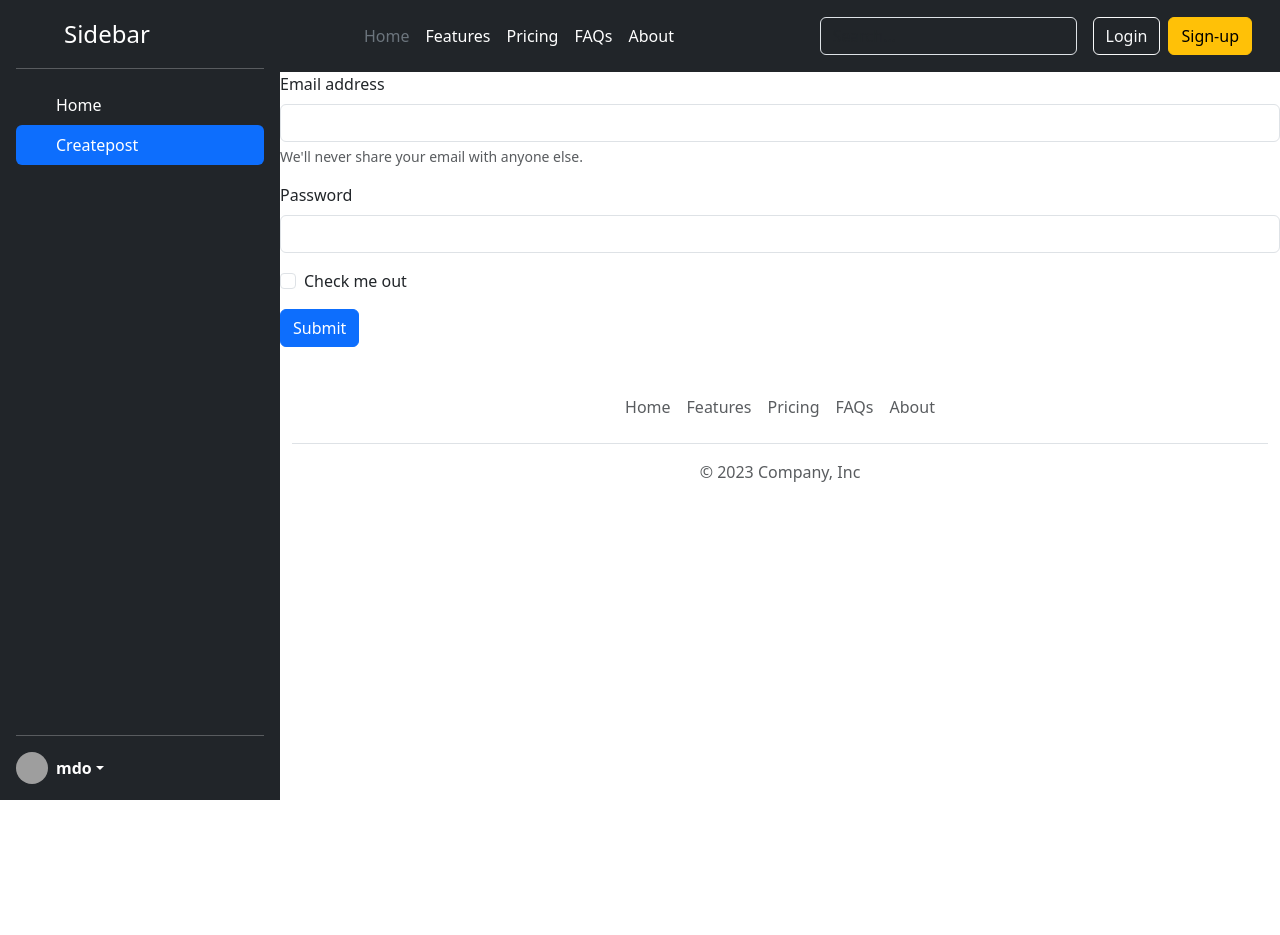
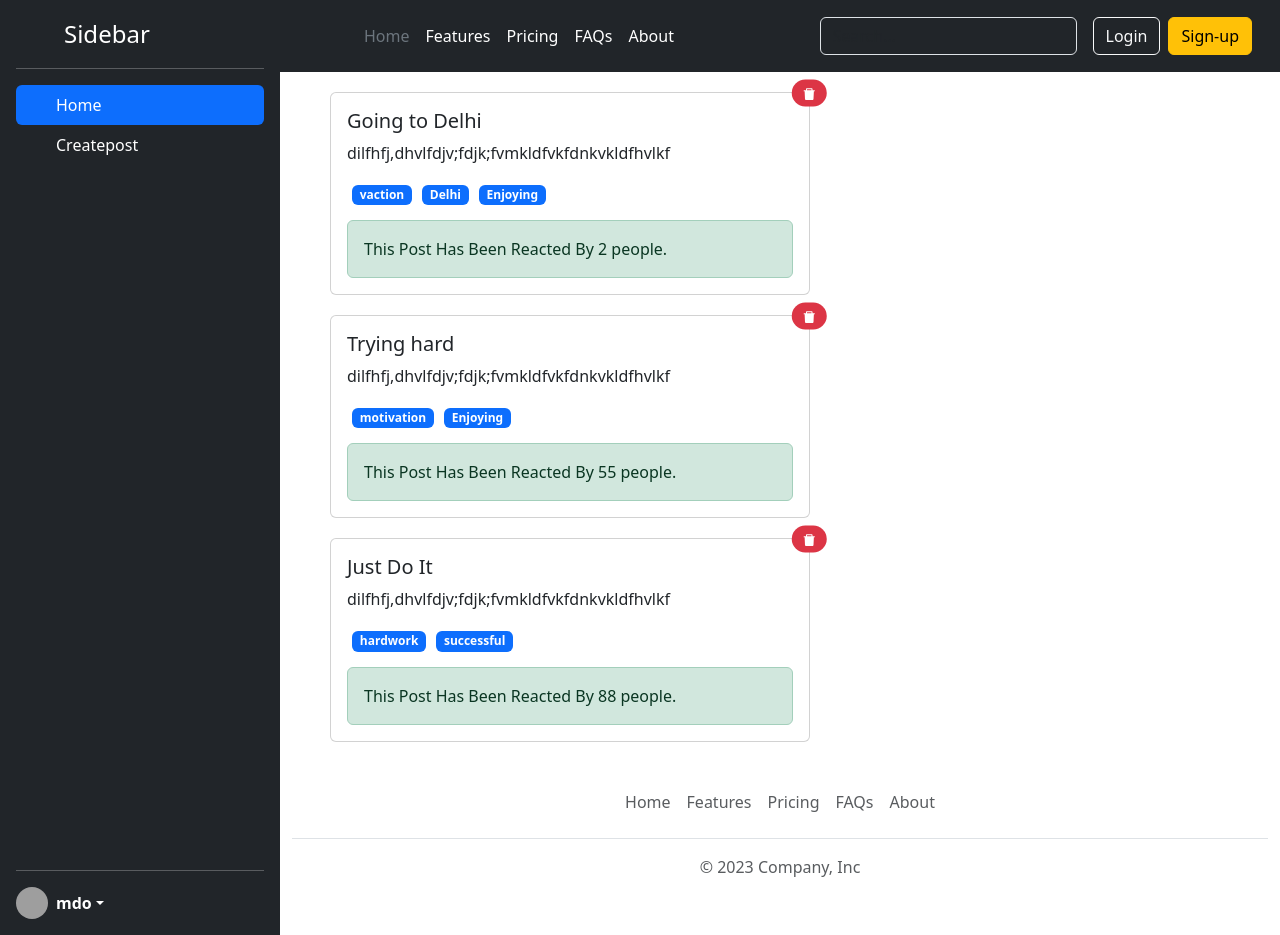
Before and after one commit to CoderSid063/Social-Media, a React (Vite) app in the folder social-media/: page / in a window 1280 px wide. Before the commit the page ends 800 px from the top, so only its background shows below. Built offline with nearby package versions, Linux system fonts and the light colour scheme; grey boxes are pictures that could not be loaded.

Commit message:
update Components

```diff
--- a/social-media/src/App.css
+++ b/social-media/src/App.css
@@ -7,3 +7,14 @@
 .sidebar{
   min-height: 800px;
 }
+.post-card{
+  margin : 20px 50px;
+}
+.hashtag{
+  margin:0px 5px;
+
+}
+.reactions{
+  width: 100%;
+  margin: 15px 0 0 0;
+}
--- a/social-media/src/App.jsx
+++ b/social-media/src/App.jsx
@@ -6,23 +6,25 @@ import Sidebar from "./components/Siderbar";
 import Createpost from "./components/CreatePost";
 import PostList from "./components/PostList";
 import { useState } from "react";
+import PostListProvider from "./store/post-list-store";
+
 
 function App() {
-  const [selectedTab, setSelectedTab] = useState("Createpost");
+  const [selectedTab, setSelectedTab] = useState("Home");
   return (
-    <div className="app-container">
-      <Sidebar selectedTab = {selectedTab} setSelectedTab= {setSelectedTab}></Sidebar>
-      <div className="content">
-        <Header></Header>
-        {selectedTab === "Home" ? (
-          <PostList></PostList>
-        ) : (
-          <Createpost></Createpost>
-        )}
-
-        <Footer></Footer>
+    <PostListProvider>
+      <div className="app-container">
+        <Sidebar
+          selectedTab={selectedTab}
+          setSelectedTab={setSelectedTab}
+        ></Sidebar>
+        <div className="content">
+          <Header></Header>
+          {selectedTab === "Home" ? <PostList></PostList> : <Createpost></Createpost> }
+          <Footer></Footer>
+        </div>
       </div>
-    </div>
+    </PostListProvider>
   );
 }
 
--- a/social-media/src/components/CreatePost.jsx
+++ b/social-media/src/components/CreatePost.jsx
@@ -1,19 +1,19 @@
 const Createpost = ()=>{
   return <form>
-  <div class="mb-3">
-    <label htmlFor="exampleInputEmail1" class="form-label">Email address</label>
-    <input type="email" class="form-control" id="exampleInputEmail1" aria-describedby="emailHelp"/>
-    <div id="emailHelp" class="form-text">We'll never share your email with anyone else.</div>
+  <div className="mb-3">
+    <label htmlFor="exampleInputEmail1" className="form-label">Email address</label>
+    <input type="email" className="form-control" id="exampleInputEmail1" aria-describedby="emailHelp"/>
+    <div id="emailHelp" className="form-text">We'll never share your email with anyone else.</div>
   </div>
-  <div class="mb-3">
-    <label htmlFor="exampleInputPassword1" class="form-label">Password</label>
-    <input type="password" class="form-control" id="exampleInputPassword1"/>
+  <div className="mb-3">
+    <label htmlFor="exampleInputPassword1" className="form-label">Password</label>
+    <input type="password" className="form-control" id="exampleInputPassword1"/>
   </div>
-  <div class="mb-3 form-check">
-    <input type="checkbox" class="form-check-input" id="exampleCheck1"/>
-    <label class="form-check-label" htmlFor="exampleCheck1">Check me out</label>
+  <div className="mb-3 form-check">
+    <input type="checkbox" className="form-check-input" id="exampleCheck1"/>
+    <label className="form-check-label" htmlFor="exampleCheck1">Check me out</label>
   </div>
-  <button type="submit" class="btn btn-primary">Submit</button>
+  <button type="submit" className="btn btn-primary">Submit</button>
 </form>
 }
 export default Createpost
--- a/social-media/src/components/Footer.jsx
+++ b/social-media/src/components/Footer.jsx
@@ -1,35 +1,35 @@
 const Footer = () => {
   return (
-    <div class="container">
-      <footer class="py-3 my-4">
-        <ul class="nav justify-content-center border-bottom pb-3 mb-3">
-          <li class="nav-item">
-            <a href="#" class="nav-link px-2 text-body-secondary">
+    <div className="container">
+      <footer className="py-3 my-4">
+        <ul className="nav justify-content-center border-bottom pb-3 mb-3">
+          <li className="nav-item">
+            <a href="#" className="nav-link px-2 text-body-secondary">
               Home
             </a>
           </li>
-          <li class="nav-item">
-            <a href="#" class="nav-link px-2 text-body-secondary">
+          <li className="nav-item">
+            <a href="#" className="nav-link px-2 text-body-secondary">
               Features
             </a>
           </li>
-          <li class="nav-item">
-            <a href="#" class="nav-link px-2 text-body-secondary">
+          <li className="nav-item">
+            <a href="#" className="nav-link px-2 text-body-secondary">
               Pricing
             </a>
           </li>
-          <li class="nav-item">
-            <a href="#" class="nav-link px-2 text-body-secondary">
+          <li className="nav-item">
+            <a href="#" className="nav-link px-2 text-body-secondary">
               FAQs
             </a>
           </li>
-          <li class="nav-item">
-            <a href="#" class="nav-link px-2 text-body-secondary">
+          <li className="nav-item">
+            <a href="#" className="nav-link px-2 text-body-secondary">
               About
             </a>
           </li>
         </ul>
-        <p class="text-center text-body-secondary">© 2023 Company, Inc</p>
+        <p className="text-center text-body-secondary">© 2023 Company, Inc</p>
       </footer>
     </div>
   );
--- a/social-media/src/components/Header.jsx
+++ b/social-media/src/components/Header.jsx
@@ -1,65 +1,65 @@
 const Header = () => {
   return (
-    <header class="p-3 text-bg-dark">
-      <div class="container">
-        <div class="d-flex flex-wrap align-items-center justify-content-center justify-content-lg-start">
+    <header className="p-3 text-bg-dark">
+      <div className="container">
+        <div className="d-flex flex-wrap align-items-center justify-content-center justify-content-lg-start">
           <a
             href="/"
-            class="d-flex align-items-center mb-2 mb-lg-0 text-white text-decoration-none"
+            className="d-flex align-items-center mb-2 mb-lg-0 text-white text-decoration-none"
           >
             <svg
-              class="bi me-2"
+              className="bi me-2"
               width="40"
               height="32"
               role="img"
               aria-label="Bootstrap"
             >
-              <use xlink:href="#bootstrap"></use>
+              <use htmlFor="#bootstrap"></use>
             </svg>
           </a>
 
-          <ul class="nav col-12 col-lg-auto me-lg-auto mb-2 justify-content-center mb-md-0">
+          <ul className="nav col-12 col-lg-auto me-lg-auto mb-2 justify-content-center mb-md-0">
             <li>
-              <a href="#" class="nav-link px-2 text-secondary">
+              <a href="#" className="nav-link px-2 text-secondary">
                 Home
               </a>
             </li>
             <li>
-              <a href="#" class="nav-link px-2 text-white">
+              <a href="#" className="nav-link px-2 text-white">
                 Features
               </a>
             </li>
             <li>
-              <a href="#" class="nav-link px-2 text-white">
+              <a href="#" className="nav-link px-2 text-white">
                 Pricing
               </a>
             </li>
             <li>
-              <a href="#" class="nav-link px-2 text-white">
+              <a href="#" className="nav-link px-2 text-white">
                 FAQs
               </a>
             </li>
             <li>
-              <a href="#" class="nav-link px-2 text-white">
+              <a href="#" className="nav-link px-2 text-white">
                 About
               </a>
             </li>
           </ul>
 
-          <form class="col-12 col-lg-auto mb-3 mb-lg-0 me-lg-3" role="search">
+          <form className="col-12 col-lg-auto mb-3 mb-lg-0 me-lg-3" role="search">
             <input
               type="search"
-              class="form-control form-control-dark text-bg-dark"
+              className="form-control form-control-dark text-bg-dark"
               placeholder="Search..."
               aria-label="Search"
             />
           </form>
 
-          <div class="text-end">
-            <button type="button" class="btn btn-outline-light me-2">
+          <div className="text-end">
+            <button type="button" className="btn btn-outline-light me-2">
               Login
             </button>
-            <button type="button" class="btn btn-warning">
+            <button type="button" className="btn btn-warning">
               Sign-up
             </button>
           </div>
--- a/social-media/src/components/Post.jsx
+++ b/social-media/src/components/Post.jsx
@@ -1,11 +1,28 @@
-const Post = ()=> {
-  return <div class="card" style={{width: "18rem"}}>
-  <img src="..." class="card-img-top" alt="..."/>
-  <div class="card-body">
-    <h5 class="card-title">Card title</h5>
-    <p class="card-text">Some quick example text to build on the card title and make up the bulk of the card's content.</p>
-    <a href="#" class="btn btn-primary">Go somewhere</a>
-  </div>
-</div>
-}
+import { useContext } from "react";
+import { AiFillDelete } from "react-icons/ai";
+import { PostList } from "../store/post-list-store";
+const Post = ({ post }) => {
+  const {deletePost} = useContext(PostList);
+  return (
+    <div className="card post-card" style={{ width: "30rem" }}>
+      <div className="card-body">
+        <h5 className="card-title">
+          {post.title}
+          <span className="position-absolute top-0 start-100 translate-middle badge rounded-pill bg-danger" onClick={()=>{deletePost(post.id)}}>
+            {/* {post.reactions} */}
+            <AiFillDelete />
+            <span  className="visually-hidden">unread messages</span>
+          </span>
+        </h5>
+        <p className="card-text">{post.body}</p>
+        {post.tags.map((tag) => (
+          <span key={tag} className="badge text-bg-primary hashtag">{tag}</span>
+        ))}
+        <div className="alert alert-success reactions" role="alert">
+          This Post Has Been Reacted By {post.reactions} people.
+        </div>
+      </div>
+    </div>
+  );
+};
 export default Post;
--- a/social-media/src/components/PostList.jsx
+++ b/social-media/src/components/PostList.jsx
@@ -1,10 +1,14 @@
 import Post from "./Post";
+import { PostList as PostListData } from "../store/post-list-store";
+import { useContext } from "react";
 const PostList = () => {
+  const { postList } = useContext(PostListData);
+
   return (
     <>
-      <Post></Post>
-      <Post></Post>
-      <Post></Post>
+      {postList.map((post) => (
+        <Post key={post.id} post ={post} />
+      ))}
     </>
   );
 };
--- /dev/null
+++ b/social-media/src/store/post-list-store.jsx
@@ -0,0 +1,58 @@
+import { createContext, useReducer } from "react";
+
+export const PostList = createContext({
+  postList: [],
+  addPost: () => {},
+  deletePost: () => {},
+});
+
+const DEFAULT_POST_LIST = [
+  {
+    id: "1",
+    title: "Going to Delhi",
+    body: "dilfhfj,dhvlfdjv;fdjk;fvmkldfvkfdnkvkldfhvlkf",
+    reactions: 2,
+    userId: "user-3",
+    tags: ["vaction", "Delhi", "Enjoying"],
+  },
+  {
+    id: "2",
+    title: "Trying hard",
+    body: "dilfhfj,dhvlfdjv;fdjk;fvmkldfvkfdnkvkldfhvlkf",
+    reactions: 55,
+    userId: "user-2",
+    tags: ["motivation", "Enjoying"],
+  },
+  {
+    id: "3",
+    title: "Just Do It",
+    body: "dilfhfj,dhvlfdjv;fdjk;fvmkldfvkfdnkvkldfhvlkf",
+    reactions: 88,
+    userId: "user-1",
+    tags: ["hardwork","successful"],
+  },
+];
+
+
+const postListReducer = (currPostList, action) => {
+  return currPostList;
+};
+
+const PostListProvider = ({ children }) => {
+  const [postList, dispatchPostList] = useReducer(
+    postListReducer,
+    DEFAULT_POST_LIST
+  );
+
+  const addPost = () => {};
+  const deletePost = () => {console.log(`"delted"`)};
+
+  return (
+    <PostList.Provider value={{ postList, addPost, deletePost }}>
+      {children}
+    </PostList.Provider>
+  );
+};
+
+
+export default PostListProvider;
```
